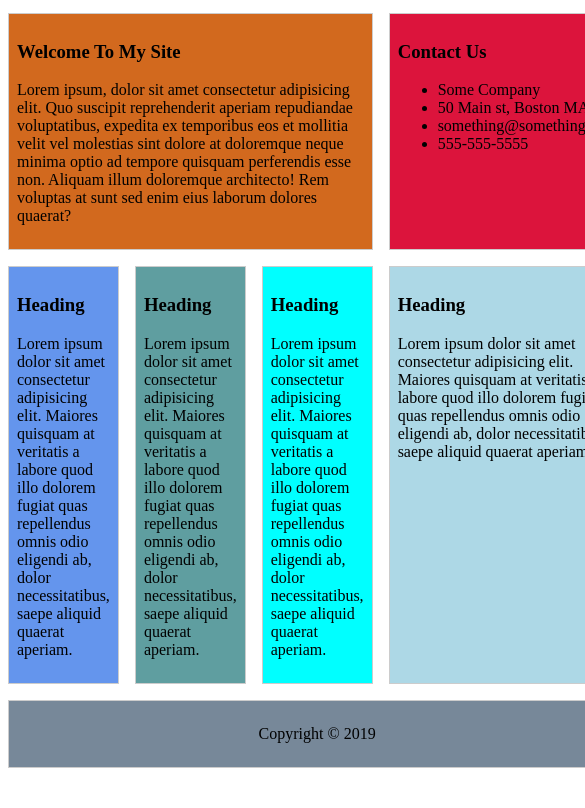
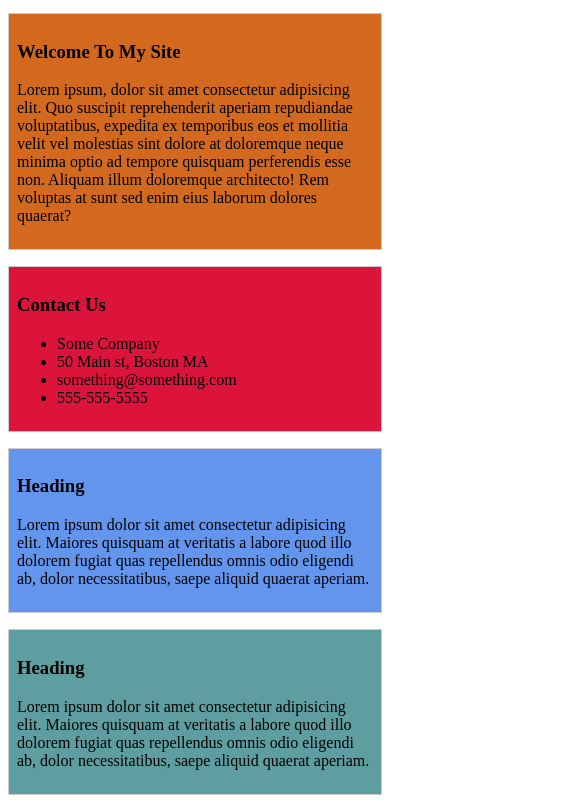
Before and after one commit to furkanaygur/Html-Css-JavaScript, a plain HTML site: page Grid/Grid-Template-Areas.html in a window 390 px wide. Shown: the part 109-917 px from the top of the page, 585 px wide, since content can reach past the window. Before the commit the page ends 885 px from the top, so only its background shows below. Drawn offline with Linux system fonts and the light colour scheme.

Commit message:
Added Responsive

```diff
--- a/Grid/Grid-Template-Areas.html
+++ b/Grid/Grid-Template-Areas.html
@@ -70,6 +70,37 @@
         text-align: center;
         background-color: lightslategray;
       }
+
+      /* Responsive */
+      /* Tablet */
+      @media (max-width:950px) {
+        .container {
+        display: grid;
+        grid-template-areas:
+          'header header header '
+          'content content sidebar'
+          'box-1 box-2 box-2'
+          'box-3 box-4 box-4'
+          'footer footer footer';
+      }
+      }
+
+      /* Smartphone */
+      @media (max-width:500px) {
+        .container {
+        display: grid;
+        grid-template-areas:
+          'header'
+          'content'
+          'sidebar'
+          'box-1'
+          'box-2'
+          'box-3'
+          'box-4'
+          'footer';
+      }
+      }
+
     </style>
   </head>
   <body>
```
